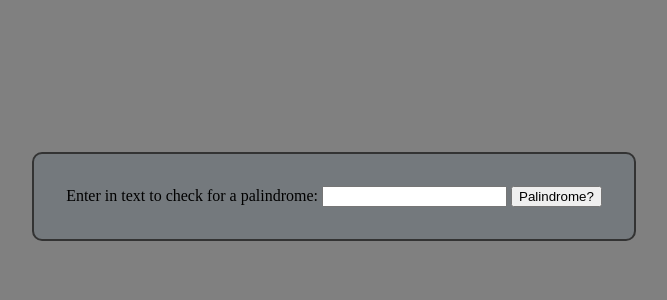
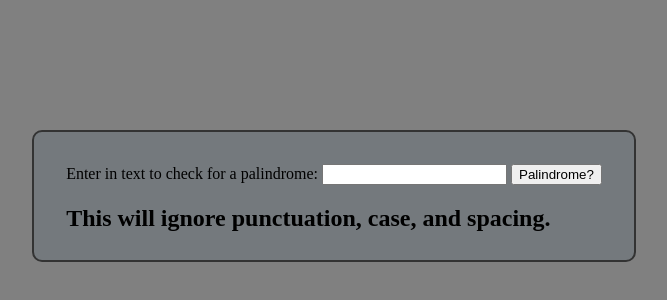
Before and after one commit to Bi0informatic/palindromChecker, a plain HTML site: page index.html in a window 1280 px wide. Shown: the part 212-512 px from the top of the page, without its empty margins (306-973 px from the left). Drawn offline with Linux system fonts and the light colour scheme.

Commit message:
added text about ignoring non-alphanumericas

```diff
--- a/index.html
+++ b/index.html
@@ -12,6 +12,7 @@
                 <label for="text-input">Enter in text to check for a palindrome:</label>
                 <input id="text-input" type="text"/>
                 <button id="check-btn">Palindrome?</button>
+                <h1>This will ignore punctuation, case, and spacing.</h1>
             </div>
         </section>
         <section id="result-section">
--- a/styles.css
+++ b/styles.css
@@ -1,7 +1,3 @@
-:: {
-    font-size: 100px;
-}
-
 body {
     display: flex;
     align-items: center;
@@ -19,6 +15,7 @@ section {
 
 #text-input-section {
     padding: 2rem;
+    padding-bottom: 0.5rem;
 }
 
 #result-section {
```
